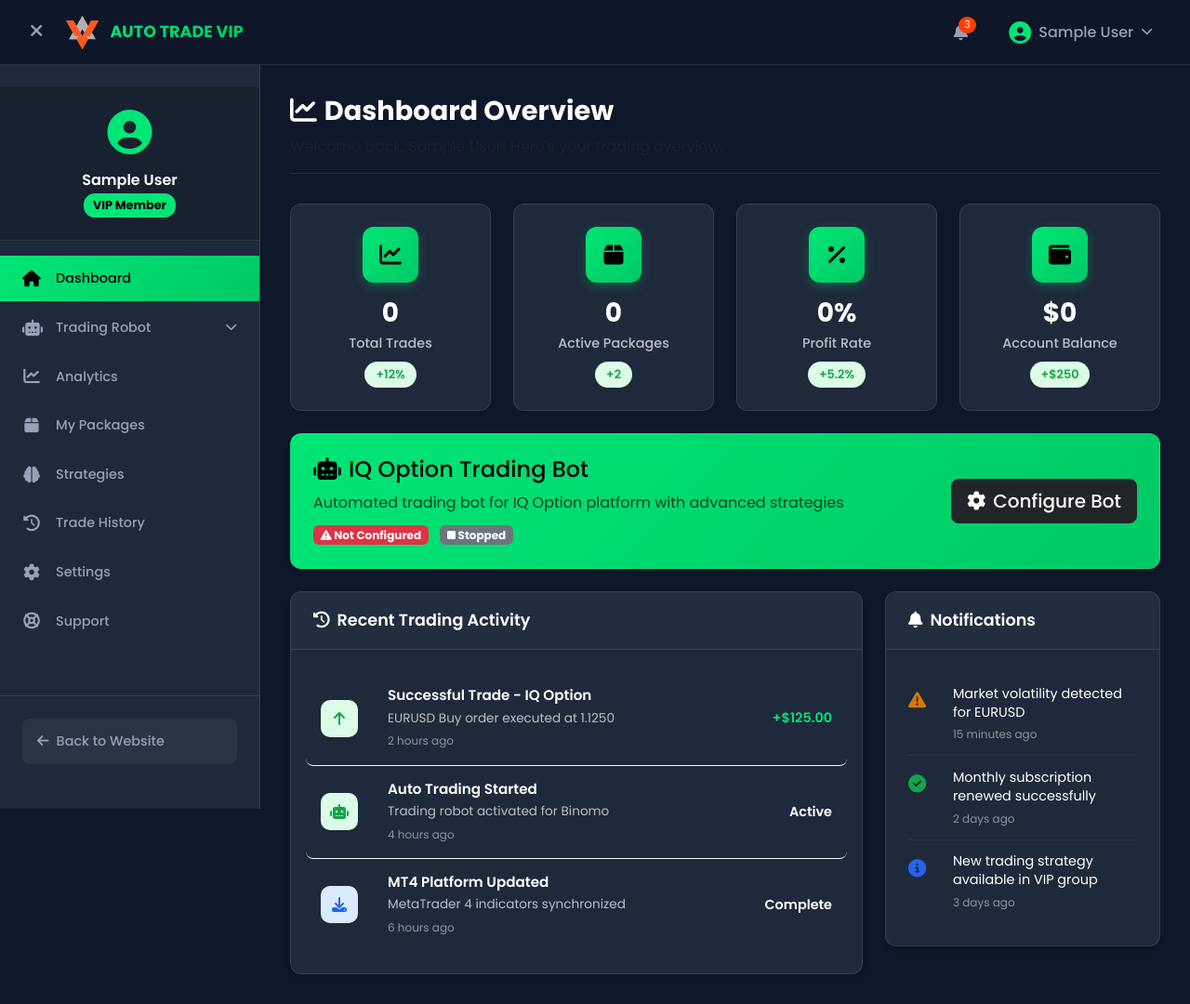
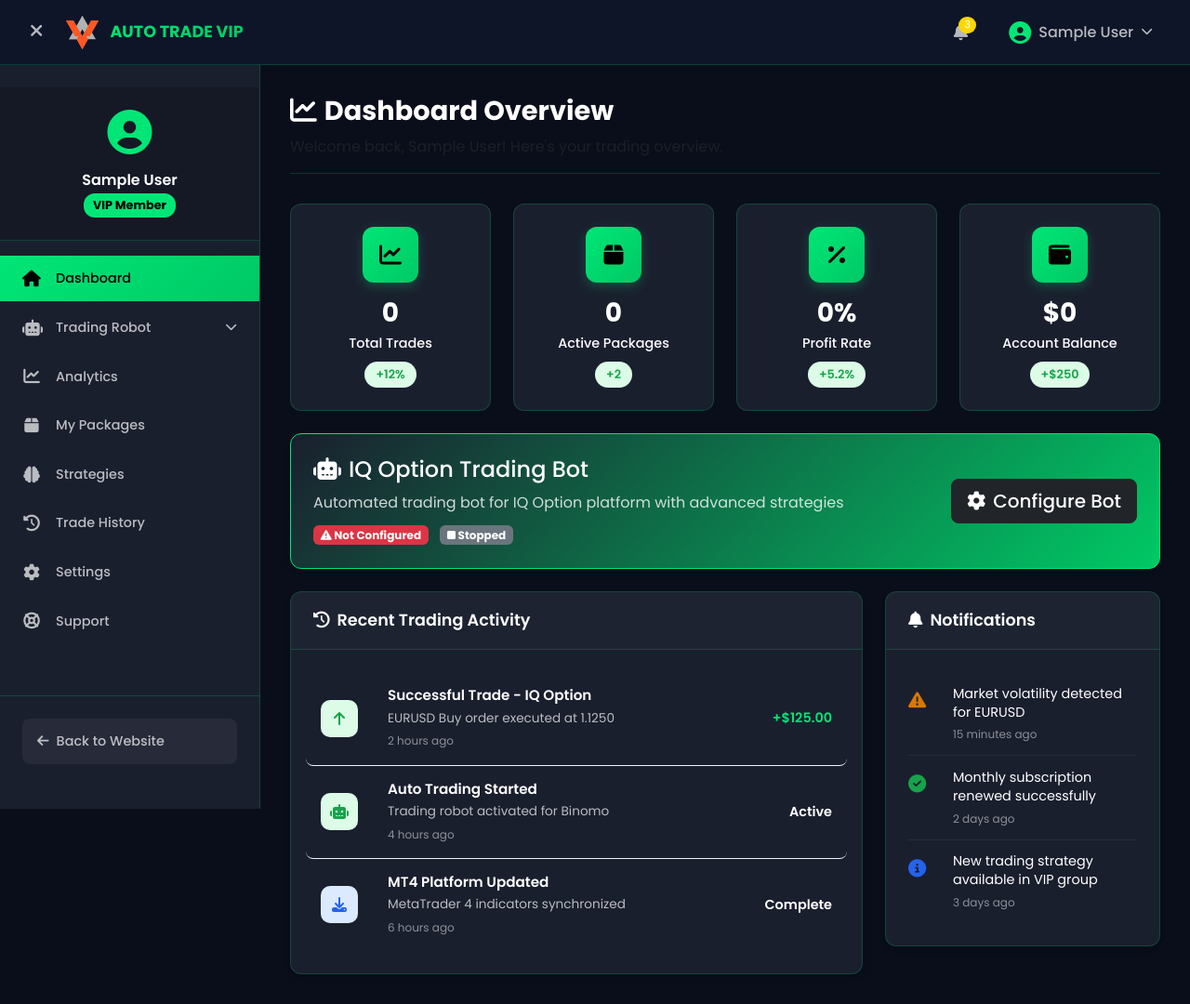
Before and after one commit to rahmangunawans/TradeForce, a Flask app: page /dashboard in a window 1280 px wide. Shown: the whole page at 93% size. Run offline with Flask 3, Linux system fonts and the light colour scheme; the visitor is signed in with stand-in values (Sample User, id 1); data that the repository does not hold is empty.

Commit message:
Update dashboard design to match home page and fix visibility issues
Adjusted CSS variables and HTML structure in `static/css/dashboard.css` and `templates/dashboard.html` to align the dashboard's visual appearance with the home page and ensure all text elements are visible.

Replit-Commit-Author: Agent
Replit-Commit-Session-Id: 7e33ef93-8224-4901-a462-0d2e2ff57517
Replit-Commit-Checkpoint-Type: intermediate_checkpoint
Replit-Commit-Event-Id: 762996a3-133e-4f44-a137-542d407e1926
Replit-Commit-Screenshot-Url: https://storage.googleapis.com/screenshot-production-us-central1/f02d1173-a54c-4606-83b4-167e0fe7613b/7e33ef93-8224-4901-a462-0d2e2ff57517/d3hCsIp
Replit-Helium-Checkpoint-Created: true

```diff
--- a/static/css/dashboard.css
+++ b/static/css/dashboard.css
@@ -3,13 +3,13 @@
 :root {
     --primary-color: #00e676;
     --primary-dark: #00c965;
-    --secondary-color: #1e293b;
-    --accent-color: #ff3d00;
-    --bg-dark: #0f172a;
-    --card-bg: #1e293b;
-    --text-light: #f8fafc;
-    --text-muted: #94a3b8;
-    --border-color: rgba(255, 255, 255, 0.1);
+    --secondary-color: #1a1f2e;
+    --accent-color: #ffd700;
+    --bg-dark: #0a0e1a;
+    --card-bg: #1a1f2e;
+    --text-light: #ffffff;
+    --text-muted: rgba(255, 255, 255, 0.7);
+    --border-color: rgba(0, 230, 118, 0.2);
 }
 
 /* ===== BASE STYLES ===== */
@@ -462,7 +462,7 @@
 
 .dashboard-card .card-body {
     padding: 1.5rem;
-    color: var(--text-muted);
+    color: var(--text-light);
 }
 
 /* ===== STATS CARDS ===== */
@@ -507,7 +507,7 @@
 }
 
 .stats-content p {
-    color: rgba(255, 255, 255, 0.7) !important;
+    color: #fff !important;
     font-size: 0.9rem;
     margin-bottom: 0.5rem;
     font-weight: 500;
--- a/templates/dashboard.html
+++ b/templates/dashboard.html
@@ -230,15 +230,14 @@
                     </div>
                 </div>
 
-                <!-- IQ Option Bot Quick Access -->
                 <div class="row g-4 mb-4">
                     <div class="col-12">
-                        <div class="dashboard-card bot-settings-card" style="background: linear-gradient(135deg, var(--primary-color) 0%, var(--primary-dark) 100%); color: #000;">
+                        <div class="dashboard-card bot-settings-card" style="background: linear-gradient(135deg, var(--secondary-dark) 0%, var(--primary-dark) 100%); color: #fff; border: 1px solid var(--accent-green);">
                             <div class="card-body">
                                 <div class="row align-items-center">
                                     <div class="col-md-8">
-                                        <h4 style="color: #000;"><i class="fas fa-robot me-2"></i>IQ Option Trading Bot</h4>
-                                        <p class="mb-2" style="color: rgba(0,0,0,0.7);">Automated trading bot for IQ Option platform with advanced strategies</p>
+                                        <h4 style="color: #fff;"><i class="fas fa-robot me-2"></i>IQ Option Trading Bot</h4>
+                                        <p class="mb-2" style="color: rgba(255,255,255,0.8);">Automated trading bot for IQ Option platform with advanced strategies</p>
                                         <div class="bot-status-indicators">
                                             {% if bot_configured %}
                                                 <span class="badge bg-dark me-2"><i class="fas fa-check"></i> Configured</span>
```
